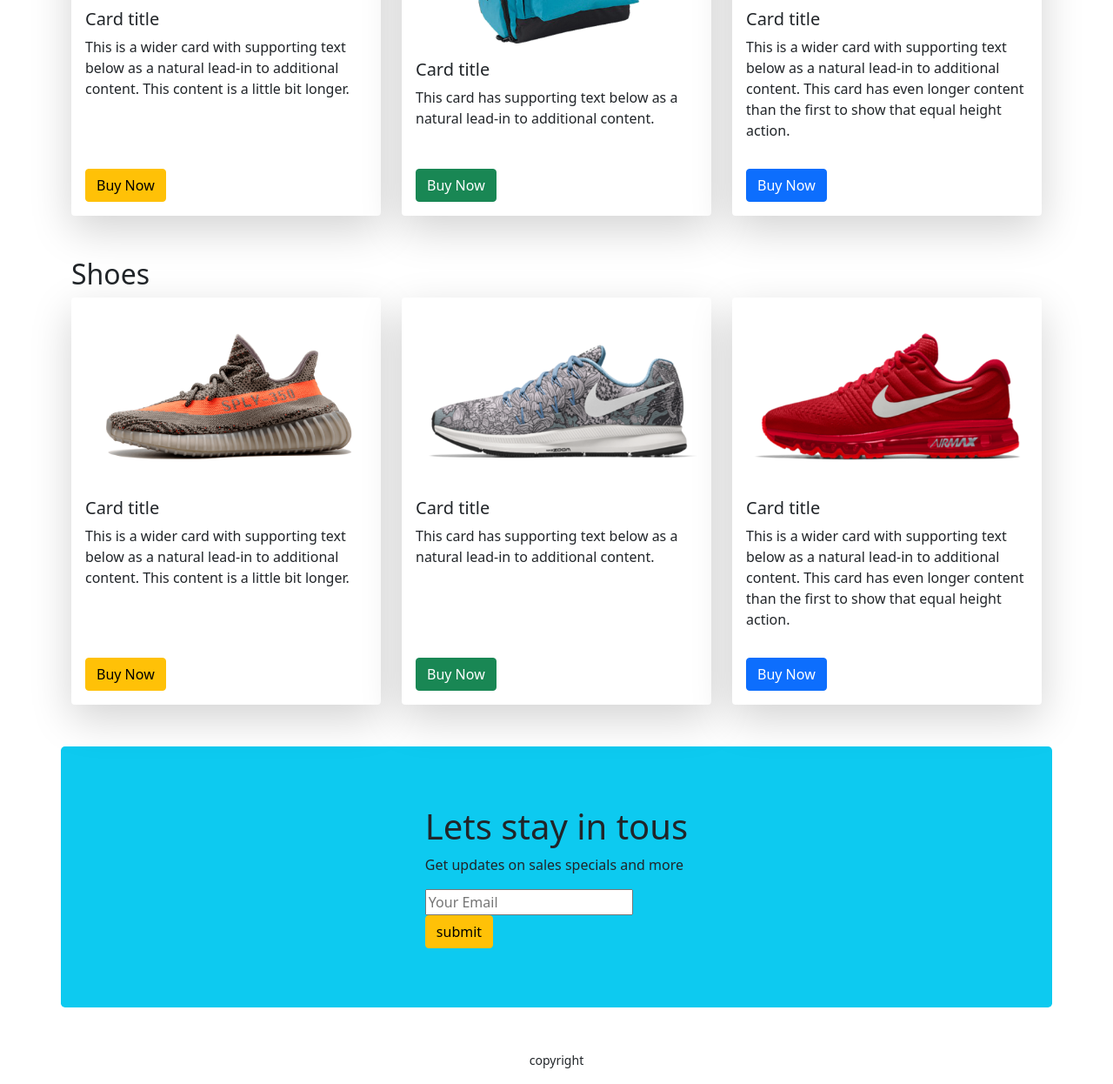
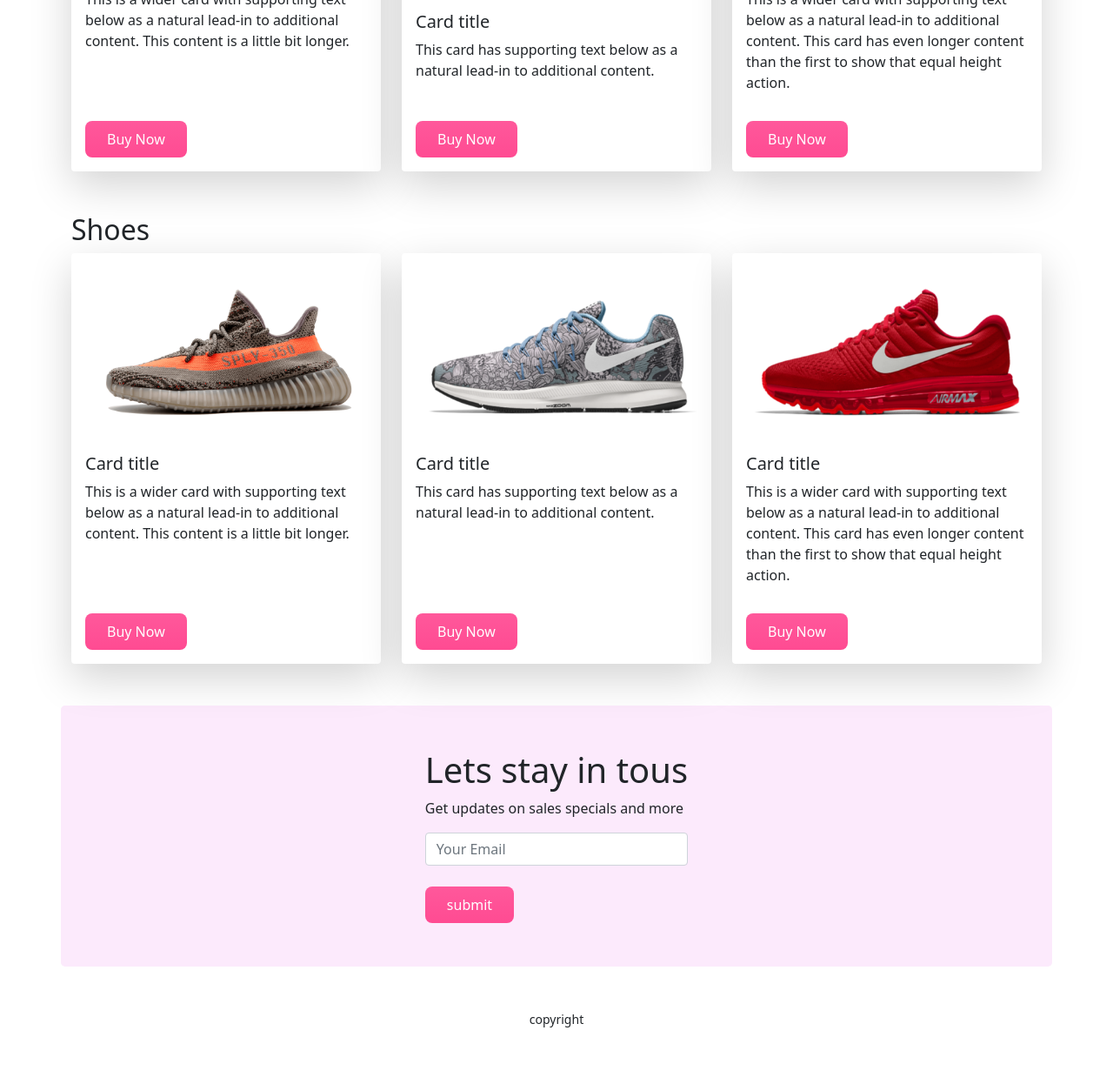
Before and after one commit to shahmojno/panda-commerce-bootstrap, a plain HTML site: page index.html in a window 1280 px wide. Shown: the part 1140-2386 px from the top of the page at 87% size. After the commit the page ends 2339 px from the top, so only its background shows below. Drawn offline with nearby package versions, Linux system fonts and the light colour scheme.

Commit message:
first commitp

```diff
--- /dev/null
+++ b/css/custom.css
@@ -0,0 +1,16 @@
+.panda-bg-info{
+    background-color: #fceafc ;
+}
+
+.catagories img{
+width: 100px;
+}
+
+.panda-btn-buy-now{
+    color: white;
+    border-radius: 8px;
+    padding: 9px 25px;
+    border: none;
+    background-image: linear-gradient(to bottom, #FF589B 0%, #ff4b92 100%);
+
+}
--- a/index.html
+++ b/index.html
@@ -6,8 +6,10 @@
     <meta http-equiv="X-UA-Compatible" content="IE=edge">
     <meta name="viewport" content="width=device-width, initial-scale=1.0">
     <!-- Bootstrap -->
+
     <link href="https://cdn.jsdelivr.net/npm/bootstrap@5.1.3/dist/css/bootstrap.min.css" rel="stylesheet"
         integrity="sha384-1BmE4kWBq78iYhFldvKuhfTAU6auU8tT94WrHftjDbrCEXSU1oBoqyl2QvZ6jIW3" crossorigin="anonymous">
+    <link rel="stylesheet" href="css/custom.css">
 </head>
 
 <body>
@@ -50,7 +52,7 @@
             <div id="carouselExampleSlidesOnly" class="carousel slide" data-bs-ride="carousel">
                 <div class="carousel-inner">
                     <div class="carousel-item active">
-                        <div class="row rounded bg-info bg-gradient d-flex align-items-center p-5">
+                        <div class="row rounded panda-bg-info bg-gradient d-flex align-items-center p-5">
                             <div class="col-lg-7">
                                 <h1>
                                     Coll Dude Headphone
@@ -62,7 +64,7 @@
                                 <h1>
                                     $420
                                 </h1>
-                                <button class="btn btn-warning"> Buy Now</button>
+                                <button class="btn panda-btn-buy-now"> Buy Now</button>
                             </div>
                             <div class="col-lg-5">
                                 <img src="images/banner-images/headphone.png" class="d-block w-100" alt="...">
@@ -72,7 +74,7 @@
 
                     </div>
                     <div class="carousel-item">
-                        <div class="row rounded bg-info bg-gradient d-flex align-items-center p-5">
+                        <div class="row rounded panda-bg-info bg-gradient d-flex align-items-center p-5">
                             <div class="col-lg-7">
                                 <h1>
                                     Coll Dude Headphone
@@ -84,7 +86,7 @@
                                 <h1>
                                     $420
                                 </h1>
-                                <button class="btn btn-warning"> Buy Now</button>
+                                <button class="btn panda-btn-buy-now"> Buy Now</button>
                             </div>
                             <div class="col-lg-5">
                                 <img src="images/banner-images/xbox.png" class="d-block w-100" alt="...">
@@ -92,7 +94,7 @@
                         </div>
                     </div>
                     <div class="carousel-item">
-                        <div class="row rounded bg-info bg-gradient d-flex align-items-center p-5">
+                        <div class="row rounded panda-bg-info bg-gradient d-flex align-items-center p-5">
                             <div class="col-lg-7">
                                 <h1>
                                     Mi LED TV 4A PRO 32
@@ -106,7 +108,7 @@
                                 <h1>
                                     $1289
                                 </h1>
-                                <button class="btn btn-warning"> Buy Now</button>
+                                <button class="btn panda-btn-buy-now"> Buy Now</button>
                             </div>
                             <div class="col-lg-5">
                                 <img src="images/banner-images/tv.png" class="d-block w-100" alt="...">
@@ -118,7 +120,7 @@
         </section>
     </header>
     <main>
-        <section class="container my-5">
+        <section class="container my-5 catagories">
 
 
             <div class="row g-4">
@@ -156,7 +158,7 @@
                                 additional content. This content is a little bit longer.</p>
                         </div>
                         <div class="m-3">
-                            <button class="btn btn-warning">
+                            <button class="btn panda-btn-buy-now">
                                 Buy Now
                             </button>
                         </div>
@@ -171,7 +173,7 @@
                                 content.</p>
                         </div>
                         <div class="m-3">
-                            <button class="btn btn-success">
+                            <button class="btn panda-btn-buy-now">
                                 Buy Now
                             </button>
                         </div>
@@ -187,7 +189,7 @@
                                 height action.</p>
                         </div>
                         <div class="m-3">
-                            <button class="btn btn-primary">
+                            <button class="btn panda-btn-buy-now">
                                 Buy Now
                             </button>
                         </div>
@@ -208,7 +210,7 @@
                                 additional content. This content is a little bit longer.</p>
                         </div>
                         <div class="m-3">
-                            <button class="btn btn-warning">
+                            <button class="btn panda-btn-buy-now">
                                 Buy Now
                             </button>
                         </div>
@@ -223,7 +225,7 @@
                                 content.</p>
                         </div>
                         <div class="m-3">
-                            <button class="btn btn-success">
+                            <button class="btn panda-btn-buy-now">
                                 Buy Now
                             </button>
                         </div>
@@ -239,7 +241,7 @@
                                 height action.</p>
                         </div>
                         <div class="m-3">
-                            <button class="btn btn-primary">
+                            <button class="btn panda-btn-buy-now">
                                 Buy Now
                             </button>
                         </div>
@@ -249,7 +251,7 @@
         </section>
         <!-- subscribe -->
         <section style="height: 300px; "
-            class="container d-flex justify-content-center bg-info align-items-center rounded-3" id="Subscribe">
+            class="container d-flex justify-content-center panda-bg-info align-items-center rounded-3" id="Subscribe">
             <div>
                 <h1>
                     Lets stay in tous
@@ -258,9 +260,9 @@
                     Get updates on sales specials and more
 
                 </p>
-                <input type="text" placeholder="Your Email">
+                <input class="form-control" type="text" placeholder="Your Email">
                 <br>
-                <button class="btn btn-warning">submit</button>
+                <button class="btn panda-btn-buy-now">submit</button>
             </div>
         </section>
     </main>
```
